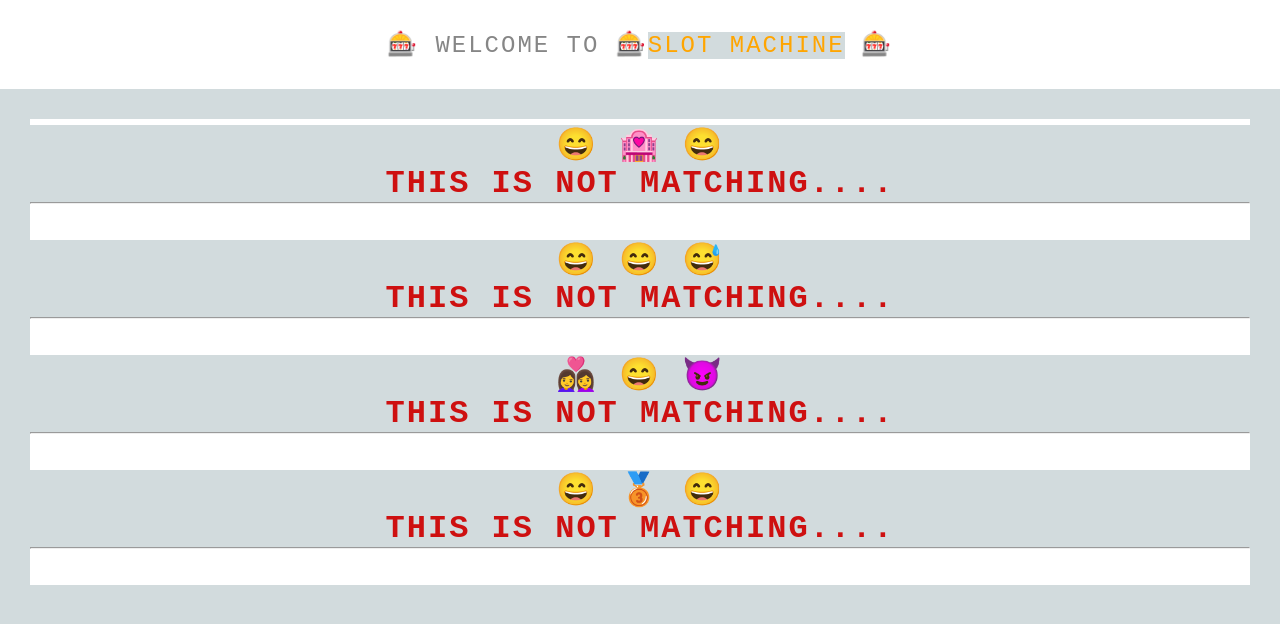
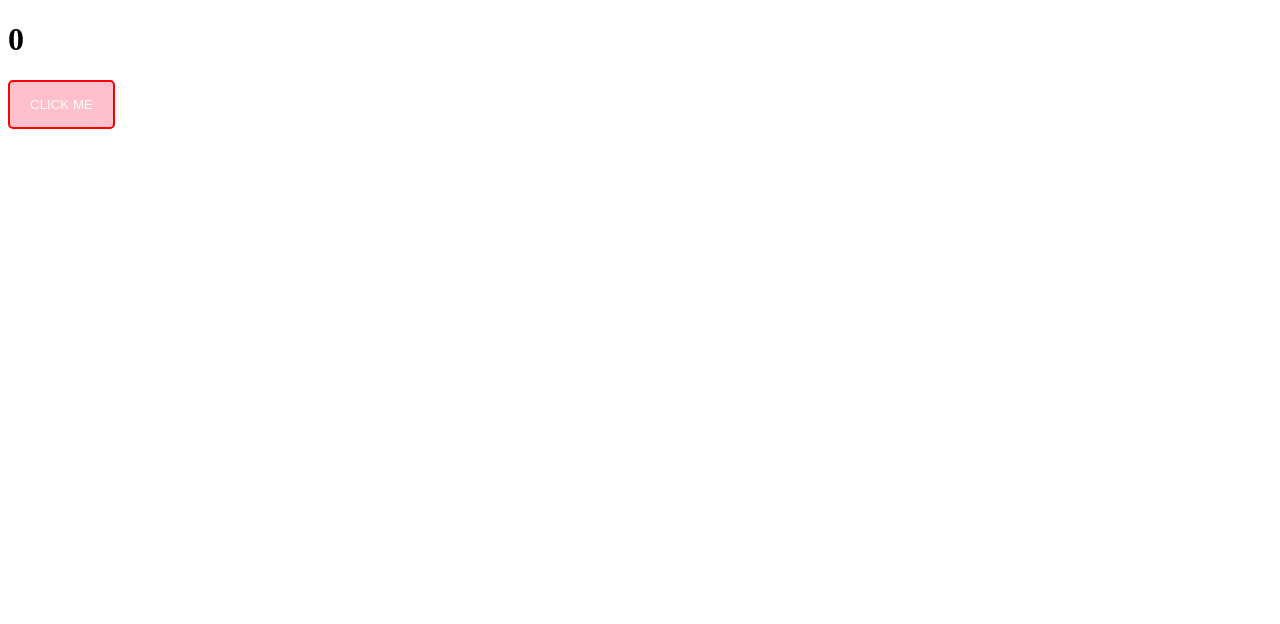
Before and after one commit to Aakriti0108/react.js, a React (Create React App) app: page / in a window 1280 px wide. Shown: the top 624 px of the page. Built offline with nearby package versions, Linux system fonts and the light colour scheme.

Commit message:
hooks begins

```diff
--- /dev/null
+++ b/src/hooks.css
@@ -0,0 +1,10 @@
+button{
+    padding: 15px 20px;
+    background-color: pink;
+    color: white;
+    border: 2px solid red;
+    outline: none;
+    border-radius: 5px;
+    text-transform: uppercase;
+    cursor: pointer;
+  }
--- a/src/index.css
+++ b/src/index.css
@@ -5,6 +5,17 @@
   padding:0;
   margin:0;
   background-color:#d2dbdd;
+}
+
+button{
+  padding: 15px 20px;
+  background-color: pink;
+  color: white;
+  border: 2px solid red;
+  outline: none;
+  border-radius: 5px;
+  text-transform: uppercase;
+  cursor: pointer;
 }
 
 .heading_style{
@@ -54,6 +65,8 @@
   justify-content: center;
   align-items: center;
 }
+
+
 
 .cards{
   width: 50px;
--- /dev/null
+++ b/src/startHooks.jsx
@@ -0,0 +1,25 @@
+import React, { useState } from 'react';
+
+
+
+const Hooks = () =>{
+    const state = useState();
+    console.log(state);
+    let [count,setCount] = useState(0);
+
+    const IncNum = () =>{
+      setCount(count + 1);
+  }
+
+  return (
+    <>
+    <div>
+    <h1> {count} </h1>
+    <button onClick={IncNum}>click Me</button>
+    </div>
+    </>
+
+  );
+};
+
+export default Hooks;
```
Also changed, not shown: src/App.jsx (+8 -8 lines), src/index.js (+13 -3 lines).
